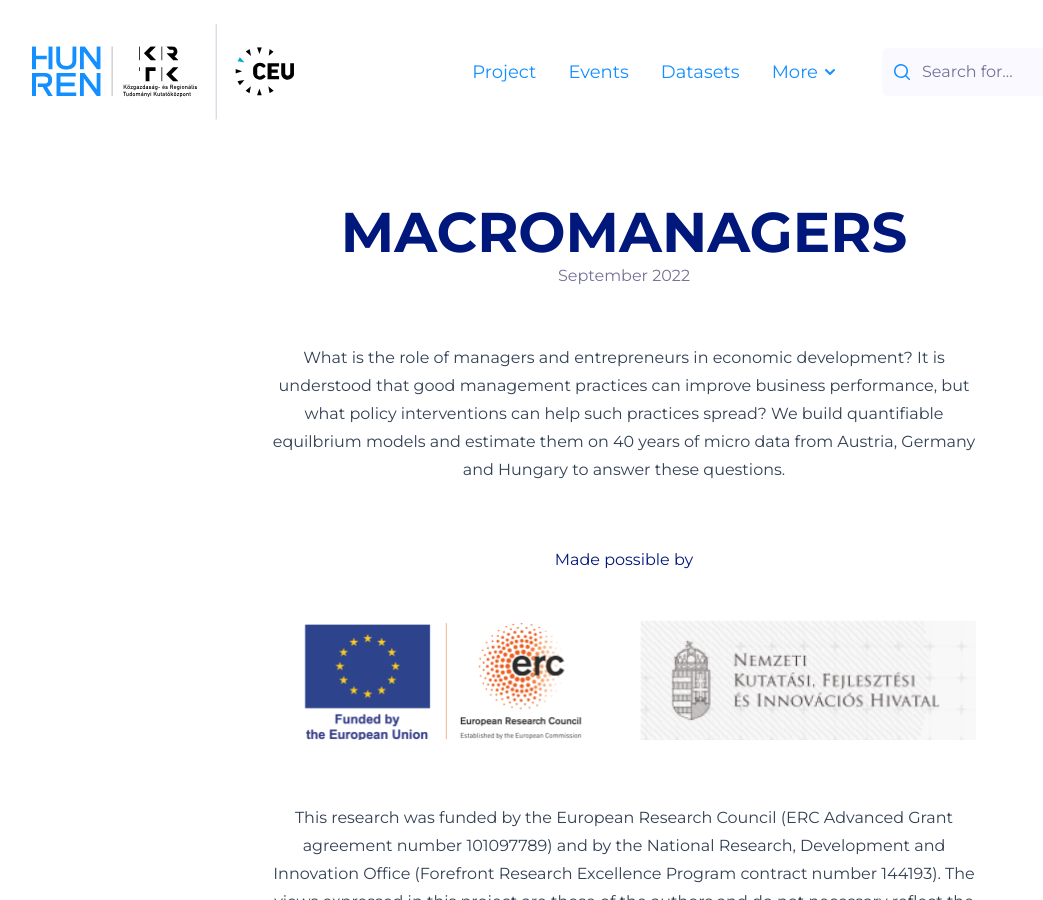
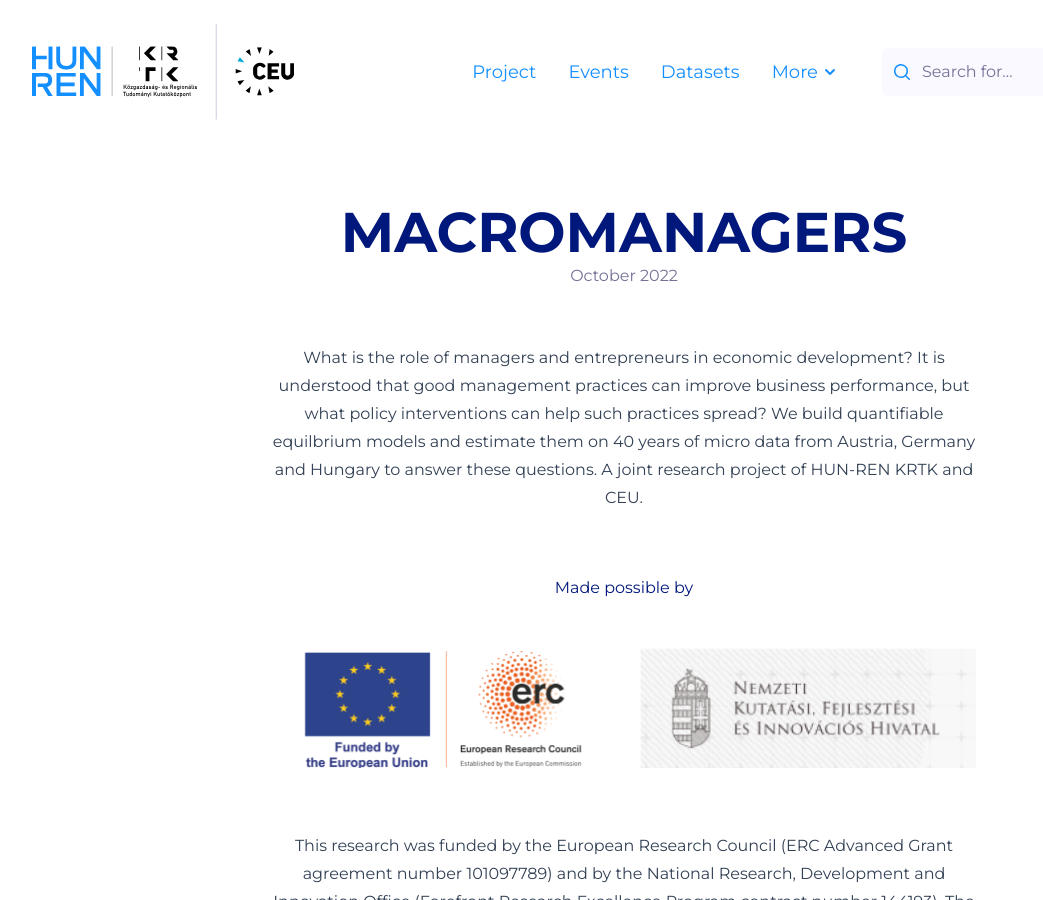
Before and after one commit to korenmiklos/macromanagers.eu, a Jekyll site: the page built from project.md, in a window 1280 px wide and 900 px high. Shown: the whole window, without its empty margins (16-1059 px from the left). Built offline with Jekyll 4.4.1, drawn with Linux system fonts in a browser that asks for light colours; a script that is not in the unit is left out; comment, search, counter and statistics services are not loaded.

Commit message:
Edit project.md

```diff
--- a/project.md
+++ b/project.md
@@ -21,7 +21,7 @@
 - szilagyi
 - vereckei
 
-intro: "What is the role of managers and entrepreneurs in economic development? It is understood that good management practices can improve business performance, but what policy interventions can help such practices spread? We build quantifiable equilbrium models and estimate them on 40 years of micro data from Austria, Germany and Hungary to answer these questions."
+intro: "What is the role of managers and entrepreneurs in economic development? It is understood that good management practices can improve business performance, but what policy interventions can help such practices spread? We build quantifiable equilbrium models and estimate them on 40 years of micro data from Austria, Germany and Hungary to answer these questions. A joint research project of HUN-REN KRTK and CEU."
 ---
 
 This research was funded by the European Research Council (ERC Advanced Grant agreement number 101097789) and by the National Research, Development and Innovation Office (Forefront Research Excellence Program contract number 144193). The views expressed in this project are those of the authors and do not necessary reflect the official view of the European Union, the European Research Council, or the National Research, Development and Innovation Office.
```
Also changed, not shown: other parts of project.md (+1 -1 lines).
